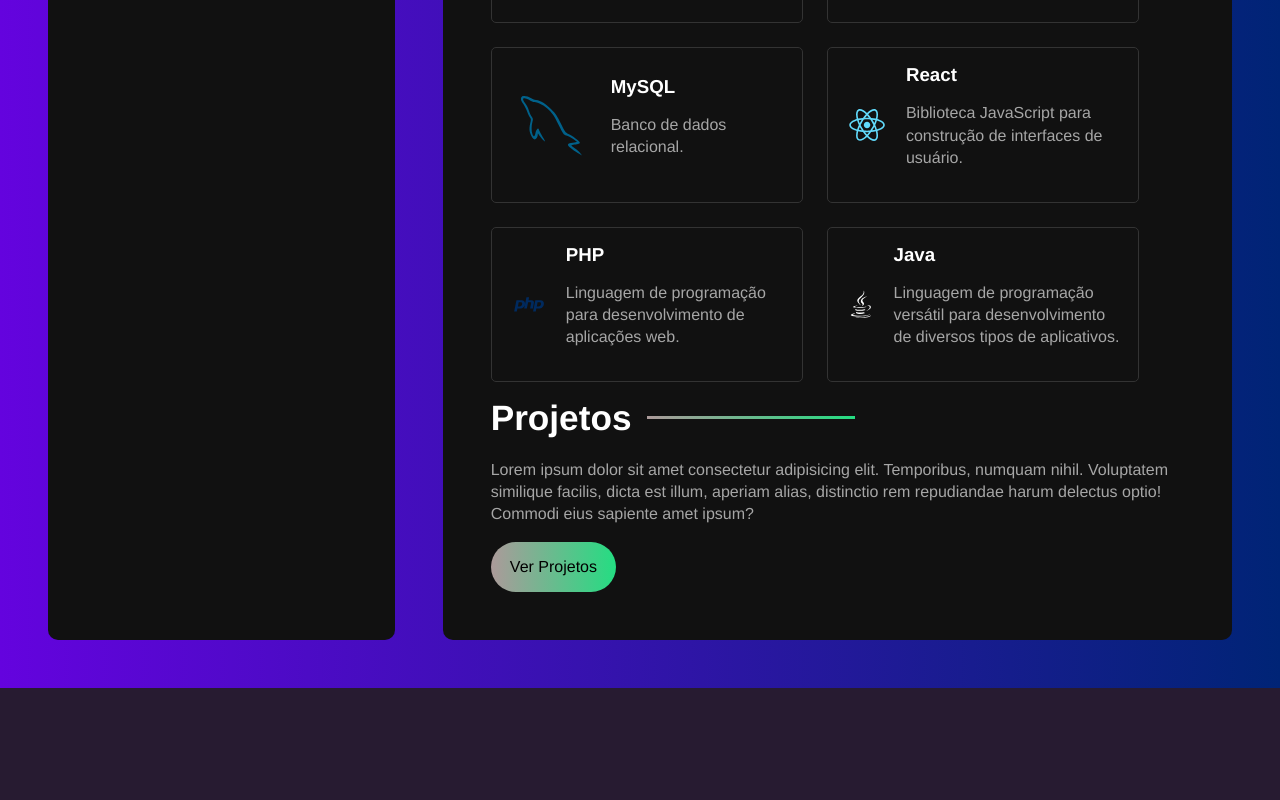
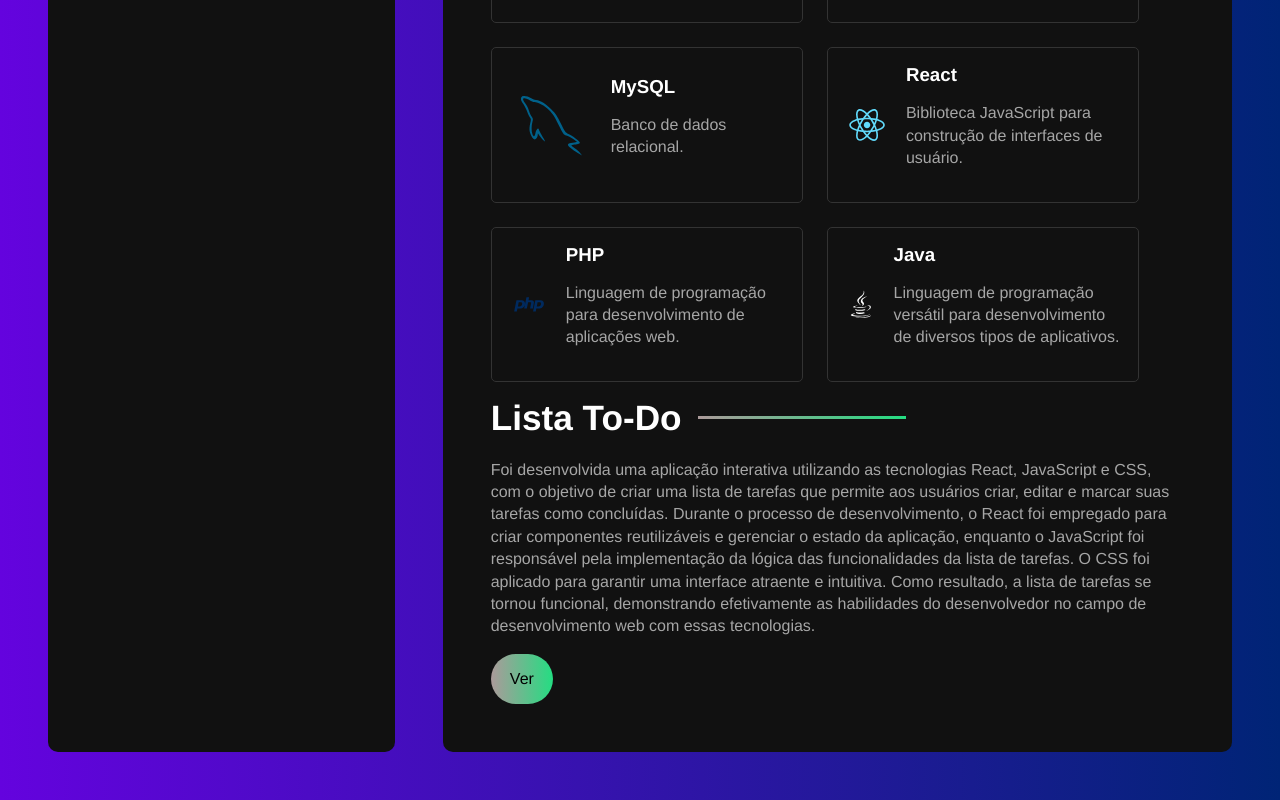
Before and after one commit to Anthony4Dev/portfolio, a React (Vite) app: page / in a window 1280 px wide. Shown: the part 1072-1872 px from the top of the page. Before the commit the page ends 1760 px from the top, so only its background shows below. Built offline with nearby package versions, Linux system fonts and the light colour scheme.

Commit message:
colocando link e uma descrição para a lista todo

```diff
--- a/index.html
+++ b/index.html
@@ -8,6 +8,8 @@
   </head>
   <body>
     <div id="root"></div>
-    <script type="module" src="/src/main.jsx"></script>
+    <script type="module" src="/src/main.jsx">
+
+    </script>
   </body>
 </html>
--- a/src/components/ProjectsContainer.jsx
+++ b/src/components/ProjectsContainer.jsx
@@ -1,10 +1,10 @@
 const ProjectsContainer = () => {
   return (
     <section className='projects-container'>
-      <h2>Projetos</h2>
-      <p>Lorem ipsum dolor sit amet consectetur adipisicing elit. Temporibus, numquam nihil. Voluptatem similique facilis, dicta est illum, aperiam alias, distinctio rem repudiandae harum delectus optio! Commodi eius sapiente amet ipsum?</p>
-      <a href="#" className='btn'>
-        Ver Projetos
+      <h2>Lista To-Do</h2>
+      <p>Foi desenvolvida uma aplicação interativa utilizando as tecnologias React, JavaScript e CSS, com o objetivo de criar uma lista de tarefas que permite aos usuários criar, editar e marcar suas tarefas como concluídas. Durante o processo de desenvolvimento, o React foi empregado para criar componentes reutilizáveis e gerenciar o estado da aplicação, enquanto o JavaScript foi responsável pela implementação da lógica das funcionalidades da lista de tarefas. O CSS foi aplicado para garantir uma interface atraente e intuitiva. Como resultado, a lista de tarefas se tornou funcional, demonstrando efetivamente as habilidades do desenvolvedor no campo de desenvolvimento web com essas tecnologias.</p>
+      <a href="http://192.168.1.9:3000" className='btn'>
+        Ver
       </a>
     </section>
   )
```
